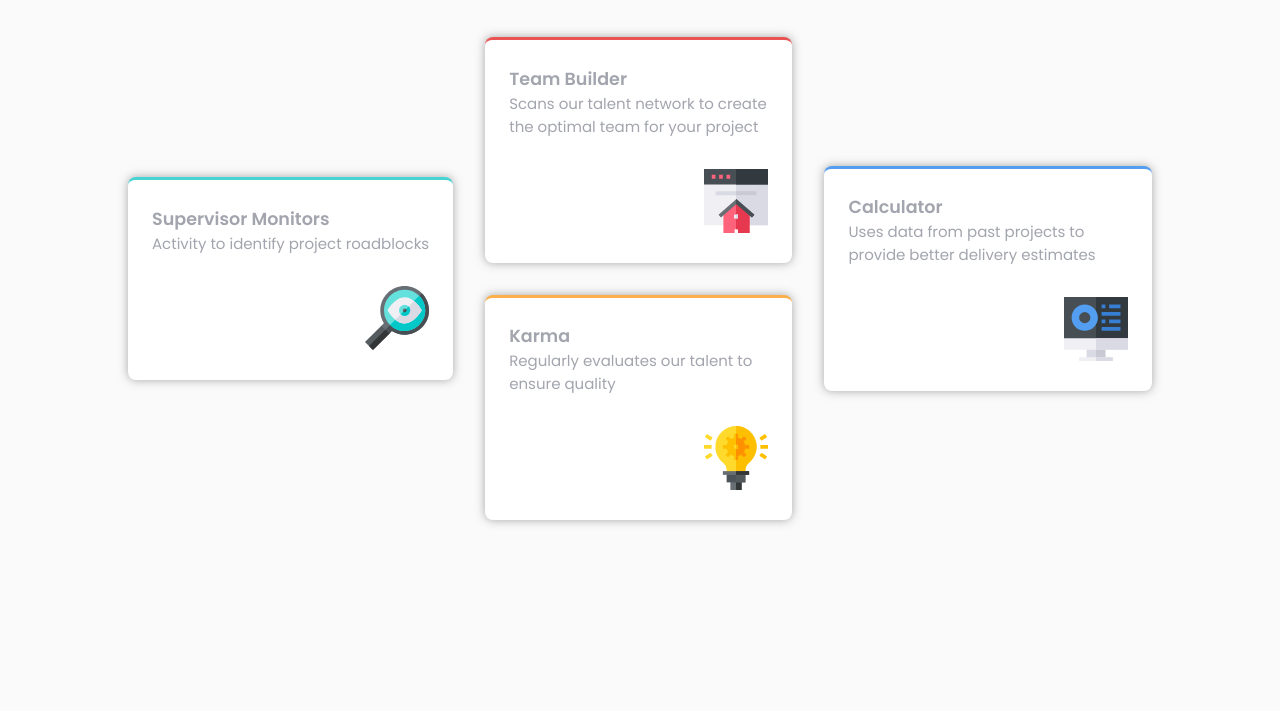
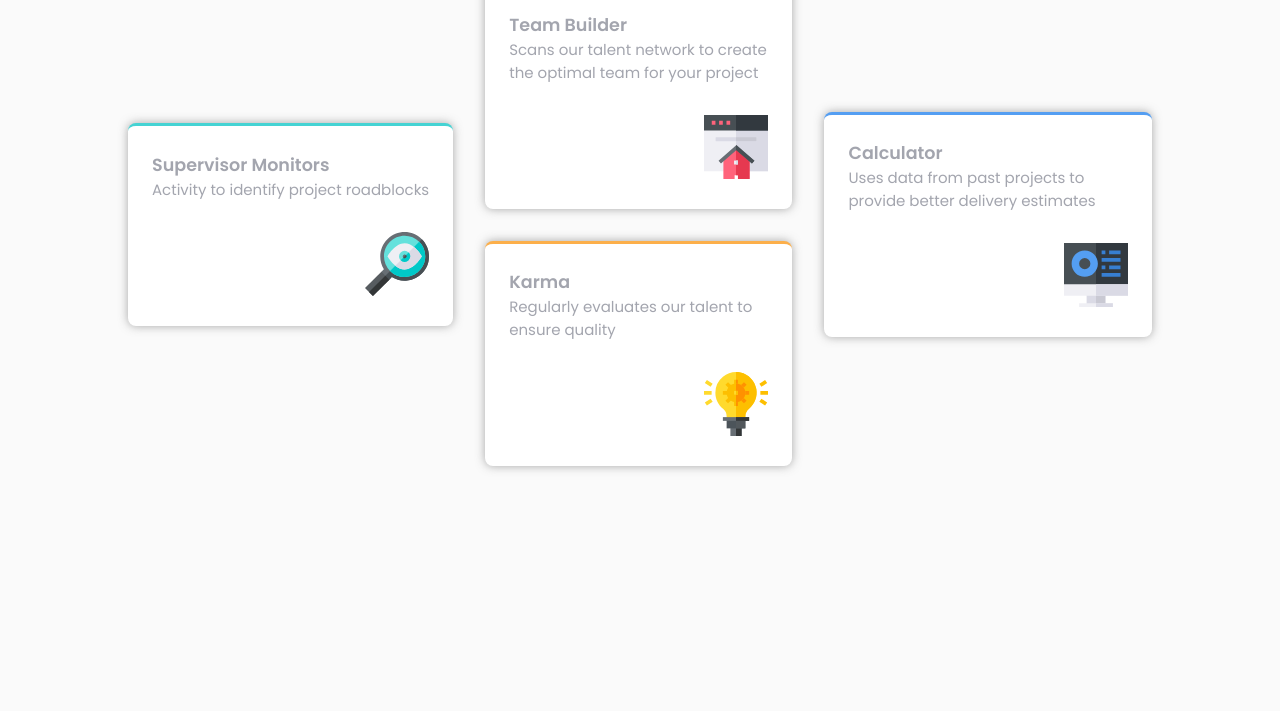
Before and after one commit to jmnyarega/four-card-feature-section, a plain HTML site: page index.html in a window 1280 px wide. Shown: the part 217-928 px from the top of the page. After the commit the page ends 820 px from the top, so only its background shows below. Drawn offline with Linux system fonts and the light colour scheme.

```diff
--- a/css/index.css
+++ b/css/index.css
@@ -15,7 +15,7 @@
 
   max-width: 1400px;
   width: 80%;
-  margin: 5% auto;
+  margin: 10px auto;
 
   min-height: 100vh;
   display: flex;
```
